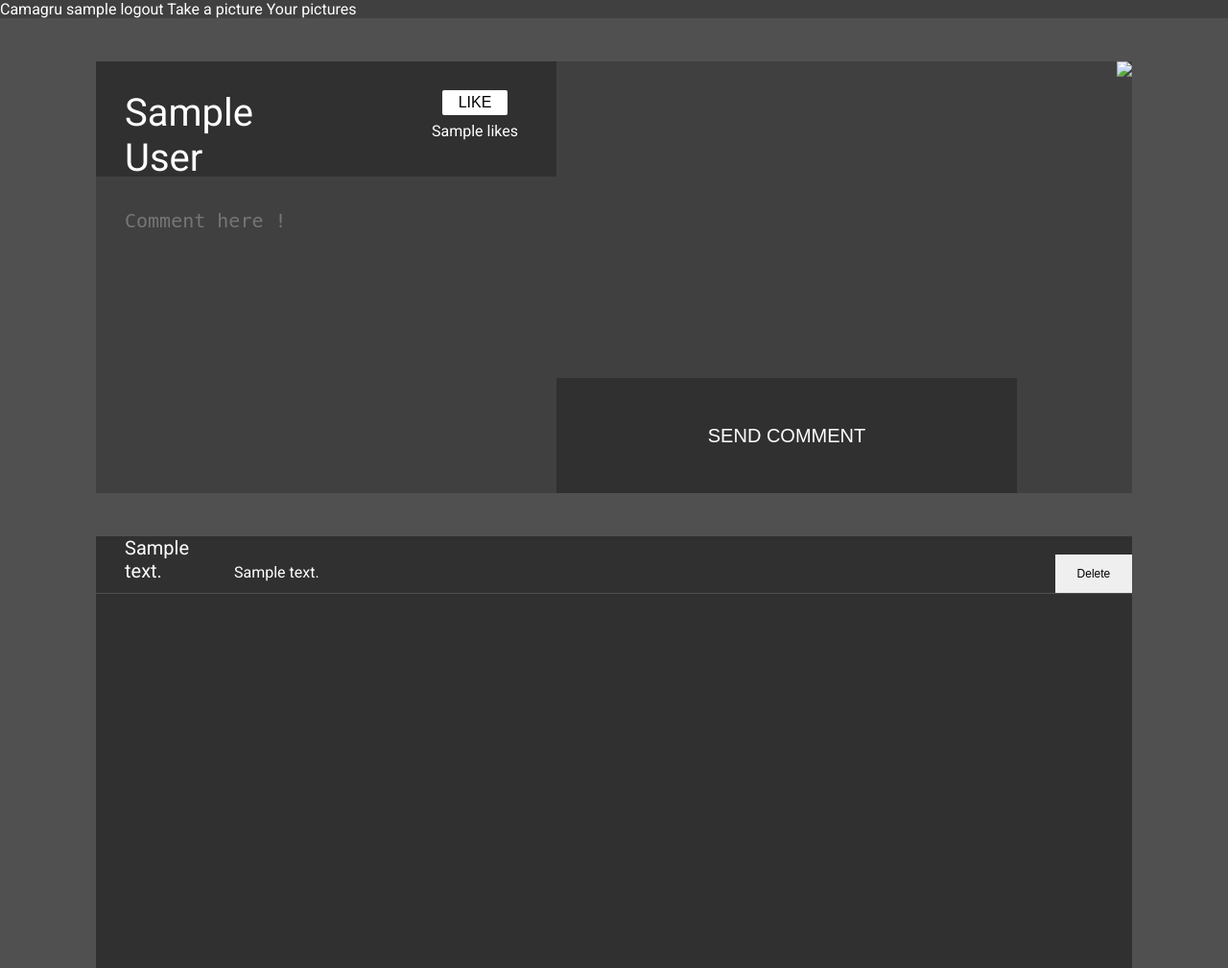
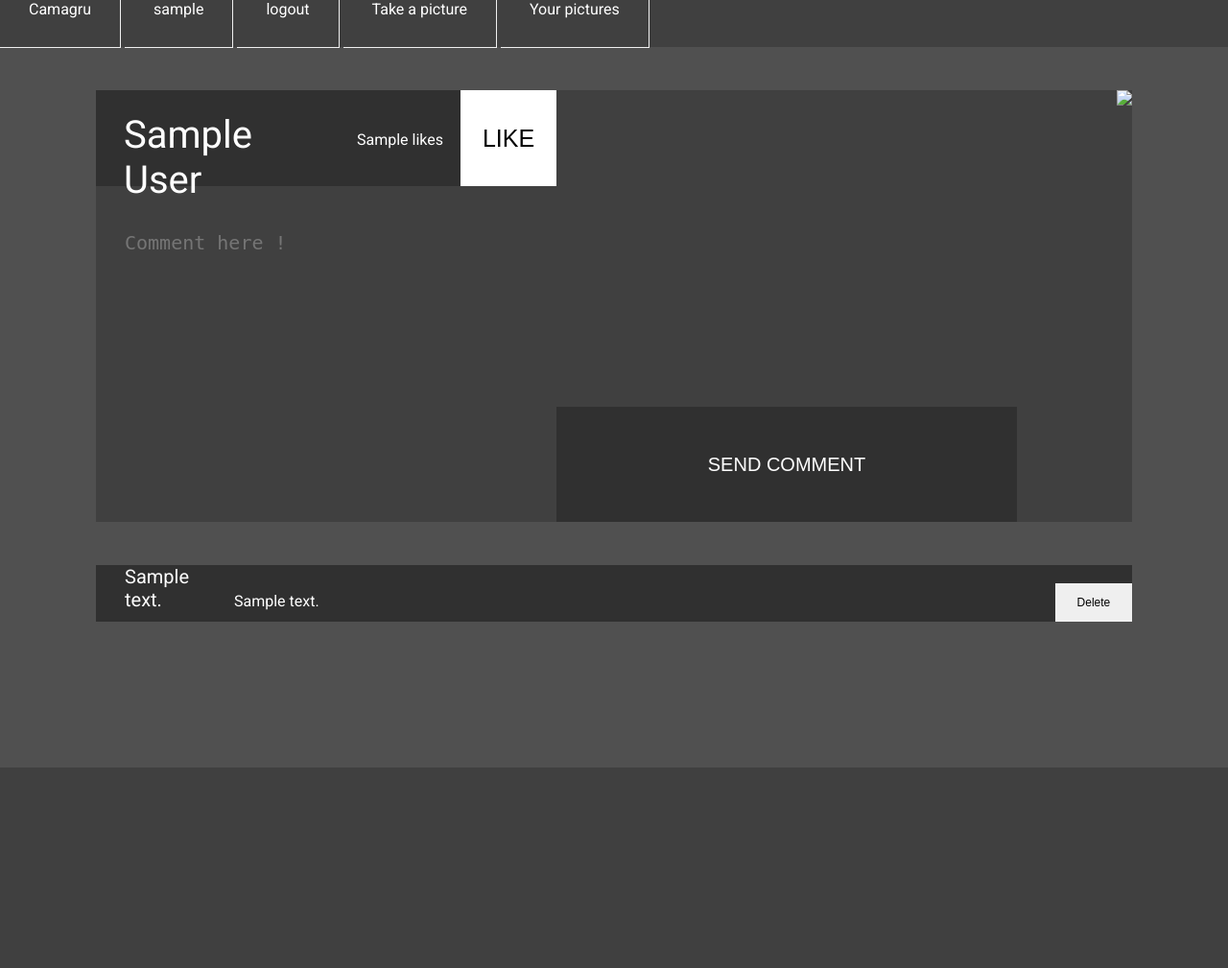
Before and after one commit to rle-mino/Camagru, a PHP site: page /pic/client/image.php?img=1 in a window 1280 px wide. Shown: the whole page at 96% size. After the commit the page ends 800 px from the top, so only its background shows below. Run offline with PHP 8.4, Linux system fonts and the light colour scheme; the visitor is signed in with stand-in values (Sample User, id 1); tables that the repository leaves empty or names only in its code hold one stand-in row (values such as "Sample post").

Commit message:
comments : OK

```diff
--- a/header.php
+++ b/header.php
@@ -12,11 +12,12 @@
 			<link href='https://fonts.googleapis.com/css?family=Roboto' rel='stylesheet' type='text/css'>
 			<link href='style.css' rel='stylesheet' type='text/css'>
 			<style media="screen">
-				header 	{background-color:#404040; color:white; font-family:roboto;}
-				a		{color:inherit; text-decoration: none}
-				html 	{background-color:#505050; color:white; font-family:roboto; padding:0; margin:0}
-				* 		{outline: 0; margin: 0; padding: 0;}
-				button	{border: none;}
+				header 		{background-color:#404040; color:white; font-family:roboto; height: 49px}
+				a			{color:inherit; text-decoration: none}
+				html 		{background-color:#505050; color:white; font-family:roboto; padding:0; margin:0}
+				* 			{outline: 0; margin: 0; padding: 0;}
+				button		{border: none;}
+				header a	{border-right: 1px solid #F0F0F0;border-bottom: 1px solid #F0F0F0 ; padding: 30px; top: 50%}
 			</style>
 		</head>
 		<body>
--- a/pic/client/comments.js
+++ b/pic/client/comments.js
@@ -54,14 +54,16 @@
 				newComment.appendChild(newCommenter);
 				newComment.appendChild(newCommentContent);
 				newComment.appendChild(newDeleteButton);
+				newCommentContent.innerHTML = commentContent.value;
+				newCommenter.innerHTML = actualUser.innerHTML;
+				newDeleteButton.innerHTML = "Delete";
+				newDeleteButton.setAttribute('commentid', ajax.responseText);
 				newComment.className = 'comment';
 				newCommenter.className = 'commenter';
 				newCommentContent.className = 'commentContent';
 				newDeleteButton.className = 'deleteComment';
-				newCommentContent.innerHTML = commentContent.value;
-				newCommenter.innerHTML = actualUser.innerHTML;
-				newDeleteButton.innerHTML = "Delete";
-				newDeleteButton.setAttribute('commentid', ajax.responseText);
+				newDeleteButton.style.marginLeft = '7.5px';
+				newDeleteButton.addEventListener('click', deleteComment, true);
 				comments.insertBefore(newComment, comments.childNodes[0]);
 				commentContent.value = "";
 			}
--- a/pic/client/image.php
+++ b/pic/client/image.php
@@ -2,7 +2,7 @@
 	$rootDir = '../..';
 	require_once($rootDir . '/php_tools.php');
 	require_once($rootDir . '/header.php');
-	if (!goHeader('Take a picture', "CHECK", $rootDir))
+	if (!goHeader('THE PICTURE', "CHECK", $rootDir))
 		return ;
 	$sql_co = connectToDB();
 	if (!$sql_co)
@@ -18,13 +18,13 @@
 			<div id="data">
 				<div id="author"><?php echo $img_data['author']?></div>
 				<div id="likeContent">
+					<p id="likes"><?php echo $img_data['likes']?> like<?php echo($img_data['likes'] > 1 ? 's' : '')?></p>
 					<button id="likeButton"
 							class="<?php echo($liked ? 'liked' : 'notliked')?>"
 							style="background-color:<?php echo($liked ? '#E50000' : '#FFF')?>;
 							color:<?php echo($liked ? 'white' : 'black');?>">
 						LIKE
 						</button>
-					<p id="likes"><?php echo $img_data['likes']?> like<?php echo($img_data['likes'] > 1 ? 's' : '')?></p>
 				</div>
 			</div>
 		</div>
@@ -42,9 +42,7 @@
 ?>
 						<div class="comment">
 							<div class=commenter><?php echo($comment['commenter']);?></div>
-							<div class=commentContent>
-								<?php echo($comment['comment']);?>
-							</div>
+							<div class=commentContent><?php echo($comment['comment']);?></div>
 <?php
 							if ($_SESSION['login'] == $img_data['author'] || $_SESSION['login'] == $comment['commenter'])
 ?>
--- a/pic/client/like.js
+++ b/pic/client/like.js
@@ -30,6 +30,8 @@
 		evt.preventDefault();
 		const liked = likeButton.className == "liked" ? true : false;
 		likeButton.className = liked ? "notliked" : "liked";
+		likeButton.disabled = true;
+		likeButton.innerHTML = "WAIT";
 		const data = new FormData();
 		const ajax = getAjaxOBJ();
 		data.append('liker', user.innerHTML);
@@ -38,8 +40,11 @@
 			return ;
 		ajax.onreadystatechange = () =>
 		{
-			if (ajax.readyState == 4 && ajax.status == 200)
+			if (ajax.readyState == 4 && ajax.status == 200) {
 				likesCounter.innerHTML = ajax.responseText + " like" + (ajax.responseText >= 2 ? "s" : "");
+				likeButton.disabled = false;
+				likeButton.innerHTML = "LIKE";
+			}
 		};
 		ajax.open("POST", "../server/edit_like.php", true);
 		ajax.setRequestHeader('X-Requested-With', 'xmlhttprequest');
--- a/pic/client/style.css
+++ b/pic/client/style.css
@@ -91,8 +91,8 @@
 #data {
 	height: 60px;
 	background-color: #303030;
-	width: 420px;
-	padding: 30px;
+	width: 480px;
+	height: 100px;
 }
 
 #bloc {
@@ -103,7 +103,7 @@
 	padding: 0px;
 	margin-top: 45px;
 	transform: translate(-50%);
-	margin-left: 50%;
+	left: 50%;
 }
 
 #comandlikes {
@@ -111,31 +111,36 @@
 	float: left;
 }
 
-#author {
-	width: 40px;
-	float: left;
-	font-size: 40px;
+
+#likeContent {
+	position: relative;
+	float: right;
+	text-align: center;
 }
 
-#likeContent {
-	position: absolute;
-	text-align: center;
-	right: 40px;
+#author {
+	float: left;
+	width: 40px;
+	font-size: 40px;
+	margin-left: 29px;
+	margin-top: 23px;
+	position: relative;
 }
 
 #likeContent p {
-	margin-top: 7px;
+	position: relative;
+	float: left;
+	margin-top: 42px;
+	right: 18px;
 }
 
 #likeButton {
 	border: none;
-	border-radius: 2px;
-	font-size: 16px;
-	padding-left: 17px;
-	padding-right: 17px;
-	padding-bottom: 4px;
-	padding-top: 4px;
-	margin: auto;
+	position: relative;
+	float: right;
+	font-size: 25px;
+	width: 100px;
+	height: 100px;
 	-webkit-transition: background-color .2s, color 0.2s;
 	transition: background-color .2s, color 0.2s;
 }
@@ -145,15 +150,16 @@
 	float: right;
 }
 
-#comments {
-	height: 330px;
-	width: 480px;
-}
+/*#comments {*/
+/*	height: 330px;*/
+/*	width: 480px;*/
+/*}*/
 
 #addComment {
-	margin: 0px;
-	padding: 0;
+	position: relative;
 	width: 480px;
+	height: 330px;
+	top: 120px;
 }
 
 textarea {
@@ -167,6 +173,7 @@
 	color: white;
 	background-color: #404040;
 	padding: 30px;
+	margin-top: -120px;
 }
 
 #addComment button {
@@ -182,6 +189,7 @@
 	-webkit-transition: background-color .2s, color 0.2s;
 	-moz-transition: background-color .2s, color 0.2s;
 	transition: background-color .2s, color 0.2s;
+	margin-top: -120px;
 }
 
 #addComment button:hover {
@@ -193,12 +201,11 @@
 	background-color: #303030;
 	position: relative;
 	width: 1080px;
-	height: 450px;
 	padding: 0px;
 	margin: 0;
 	margin-top: 45px;
 	transform: translate(-50%);
-	margin-left: 50%;
+	left: 50%;
 }
 
 .comment {
```
Also changed, not shown: style.css (added).
